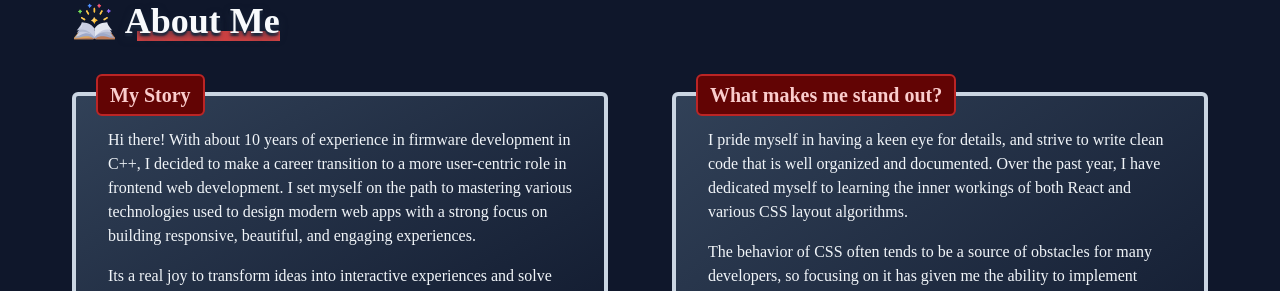
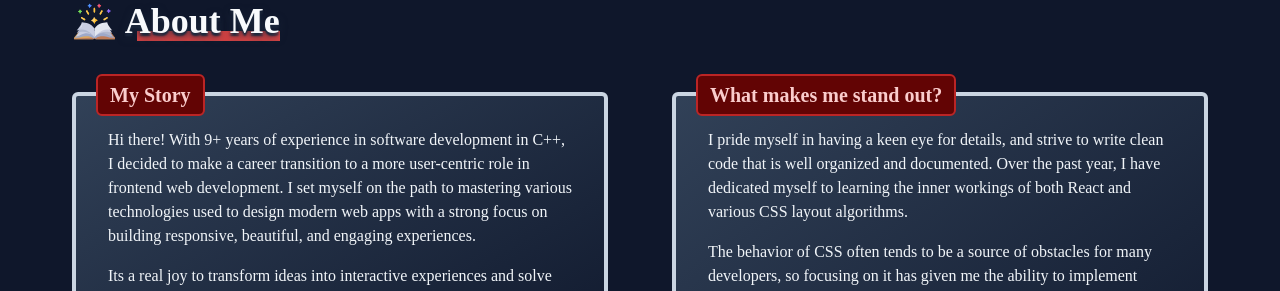
Before and after one commit to skharat8/portfolio-site, a React (Vite) app: page / in a window 1280 px wide. Shown: the part 1820-2111 px from the top of the page. Built offline with nearby package versions, Linux system fonts and the light colour scheme; what @midudev/tailwind-animations would draw is missing.

Commit message:
Update about me text

```diff
--- a/src/components/about/AboutMe.tsx
+++ b/src/components/about/AboutMe.tsx
@@ -28,12 +28,12 @@ function AboutMe() {
             <AboutSubheaderWrapper color="red">My Story</AboutSubheaderWrapper>
 
             <p className="mt-2 mb-4">
-              Hi there! With about 10 years of experience in firmware
-              development in C++, I decided to make a career transition to a
-              more user-centric role in frontend web development. I set myself
-              on the path to mastering various technologies used to design
-              modern web apps with a strong focus on building responsive,
-              beautiful, and engaging experiences.
+              Hi there! With 9+ years of experience in software development in
+              C++, I decided to make a career transition to a more user-centric
+              role in frontend web development. I set myself on the path to
+              mastering various technologies used to design modern web apps with
+              a strong focus on building responsive, beautiful, and engaging
+              experiences.
             </p>
             <p>
               Its a real joy to transform ideas into interactive experiences and
```
